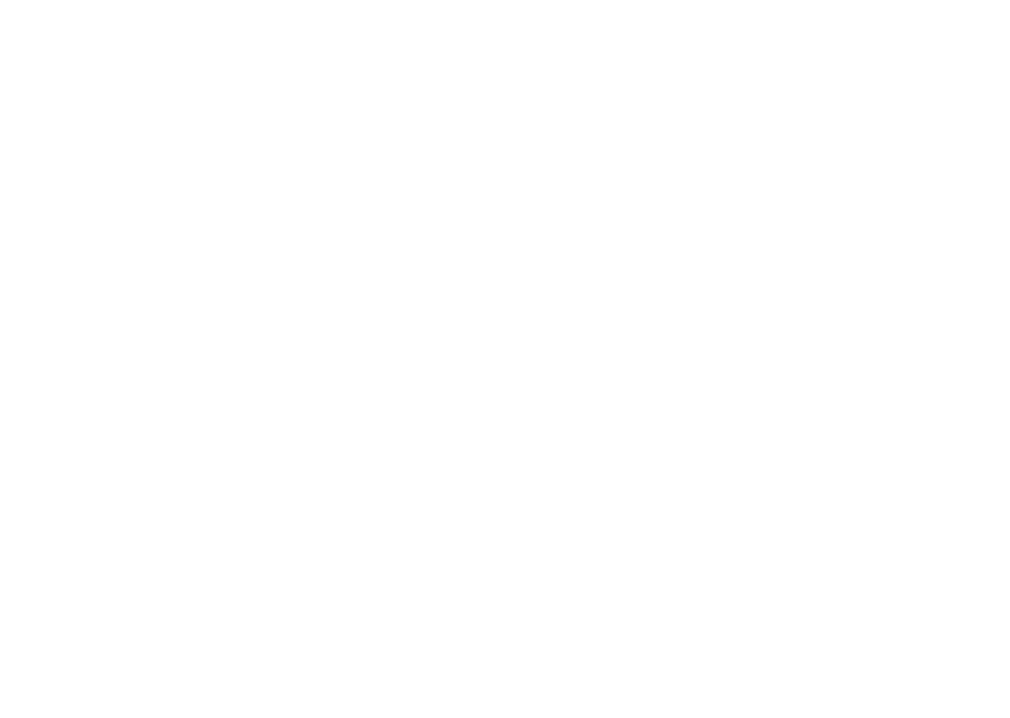
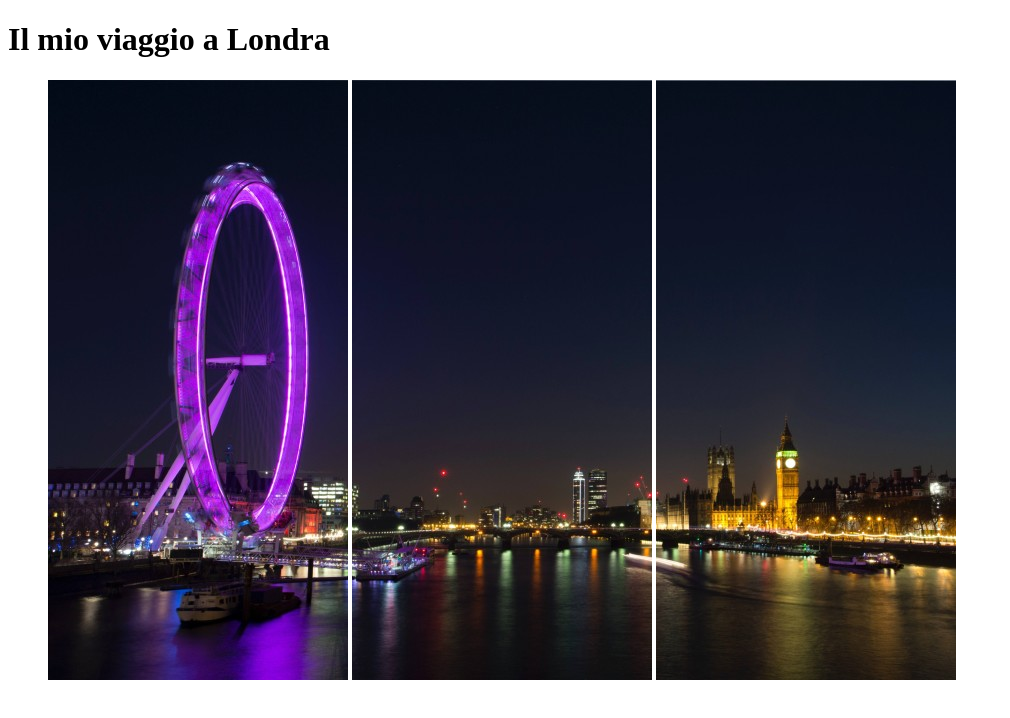
Before and after one commit to TizianoN/152-html-london-trip, a plain HTML site: page index.html in a window 1280 px wide. Shown: the whole page, without its empty margins (0-1010 px from the left). Drawn offline with Linux system fonts and the light colour scheme.

Commit message:
compleated header section

```diff
--- a/index.html
+++ b/index.html
@@ -7,7 +7,14 @@
   </head>
   <body>
     <!-- Header -->
-    <div></div>
+    <div>
+      <h1>Il mio viaggio a Londra</h1>
+      <figure>
+        <img src="./img/header-img-0.jpg" alt="" />
+        <img src="./img/header-img-1.jpg" alt="" />
+        <img src="./img/header-img-2.jpg" alt="" />
+      </figure>
+    </div>
 
     <!-- Expenses -->
     <div></div>
```
